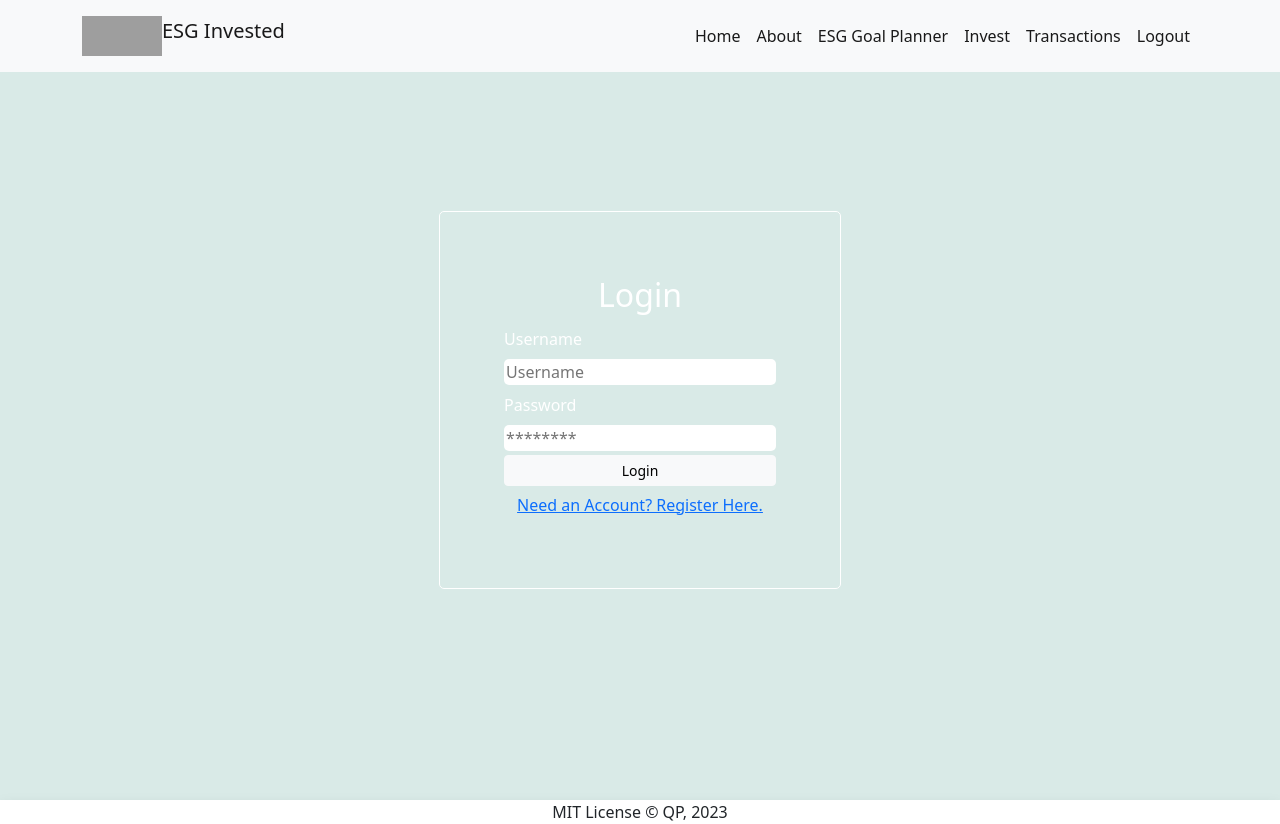
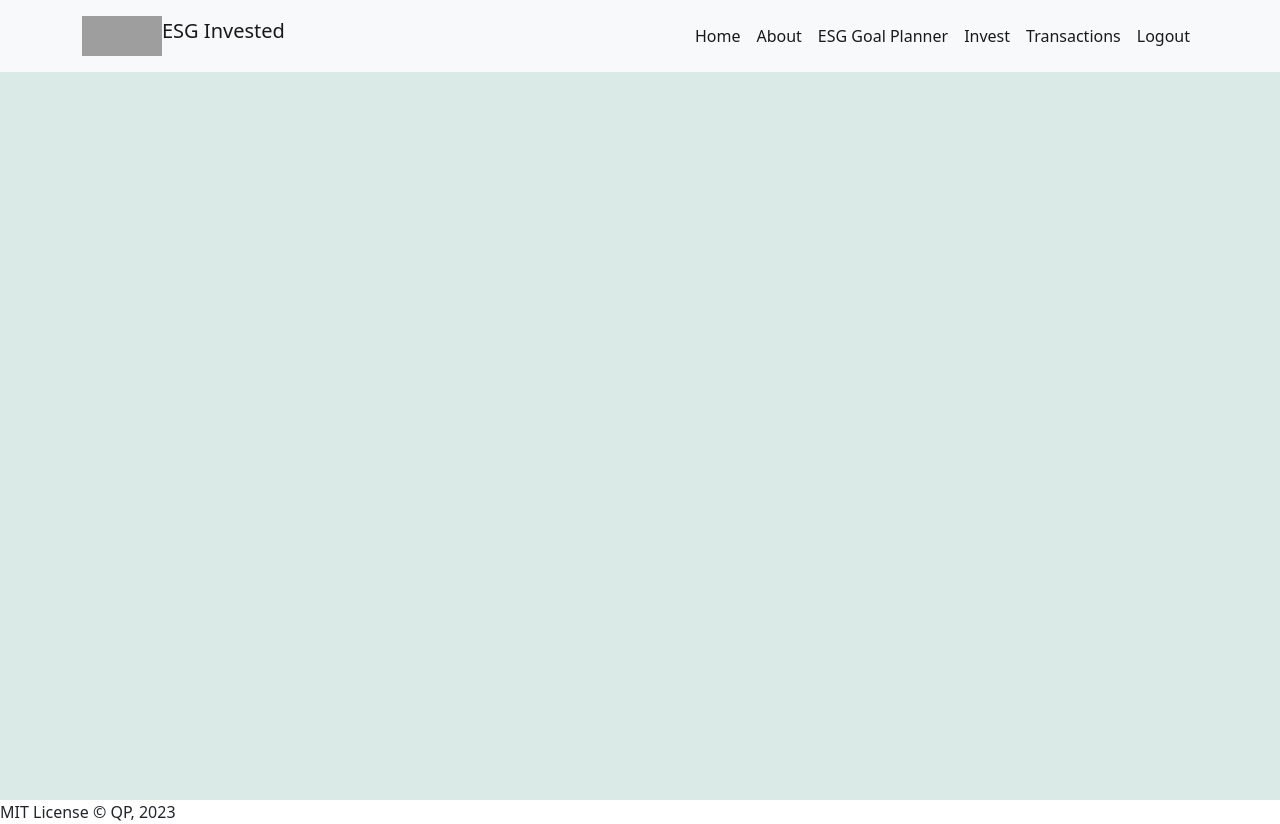
Before and after one commit to Anaiq/front-end-esg-invested, a React (Create React App) app: page / in a window 1280 px wide. Built offline with nearby package versions, Linux system fonts and the light colour scheme; no server answers; grey boxes are pictures that could not be loaded.

Commit message:
initiating react router

```diff
--- a/package.json
+++ b/package.json
@@ -15,6 +15,7 @@
     "react": "^18.2.0",
     "react-bootstrap": "^2.7.0",
     "react-dom": "^18.2.0",
+    "react-router-dom": "^6.8.0",
     "react-scripts": "5.0.1",
     "typescript": "^4.4.2",
     "web-vitals": "^2.1.0"
--- a/src/App.tsx
+++ b/src/App.tsx
@@ -1,13 +1,13 @@
 import React from 'react';
+import { BrowserRouter, Routes, Route } from "react-router-dom";
 import { useState, useEffect } from 'react';
 import axios from 'axios';
 import 'bootstrap/dist/css/bootstrap.min.css';
 import './App.css';
 import Register from './components/Register';
 import Login from './components/Login';
+import Home from './components/Home';
 import About from './components/About';
-import Header from './components/Header';
-import Footer from './components/Footer';
 import ExchangeLists from './components/ExchangeLists';
 import PortfolioLists from './components/PortfolioLists';
 
@@ -92,24 +92,32 @@ function App() {
   }, []);
 
   return (
-    <div className="App">
-      <header>
-        <Header/>
-      </header>
-      {/* React Router section to wrap around this part */}
-      <main className="main">
-        {
-          currentForm === "login" ? <Login onFormSwitch={toggleForm}/> : <Register onFormSwitch={toggleForm}/>
-        }
-        {/* <ExchangeLists exchangeStocks={exchanges}/>
-        <PortfolioLists portfolioStocks={portfolios} investor={investor}/>
-        <About /> */}
-      </main>
-      <footer>
-        <Footer/>
-      </footer>
+    <BrowserRouter>
+    <Routes>
+      <Route path="/" element={<Home />}></Route>
+      <Route path="/about" element={<About />}></Route>
+      {/* <Route path="exchange" element={<ExchangeLists  />}></Route> */}
+    </Routes>
+  </BrowserRouter>
 
-    </div>
+    // <div className="App">
+    //   <header>
+    //     <Header/>
+    //   </header>
+    //   {/* React Router section to wrap around this part */}
+    //   <main className="main">
+    //     {
+    //       currentForm === "login" ? <Login onFormSwitch={toggleForm}/> : <Register onFormSwitch={toggleForm}/>
+    //     }
+    //     {/* <ExchangeLists exchangeStocks={exchanges}/>
+    //     <PortfolioLists portfolioStocks={portfolios} investor={investor}/>
+    //     <About /> */}
+    //   </main>
+    //   <footer>
+    //     <Footer/>
+    //   </footer>
+
+    // </div>
   );
 }
 
--- a/src/components/Footer.tsx
+++ b/src/components/Footer.tsx
@@ -6,7 +6,7 @@ interface IFooterProps {
 const Footer: React.FunctionComponent<IFooterProps> = (props) => {
     return (
         <div >
-            <section className="shadow ml-2">
+            <section>
                 MIT License &copy; QP, 2023
             </section>
         </div>
--- /dev/null
+++ b/src/components/Home.tsx
@@ -0,0 +1,30 @@
+import * as React from 'react';
+import Header from './Header';
+import Footer from './Footer';
+
+interface IHomeProps {
+}
+
+const Home: React.FunctionComponent<IHomeProps> = (props) => {
+    return (
+        <section>
+            <header>
+                <Header/>
+            </header>
+            <main className="main">
+            {/* {
+                currentForm === "login" ? <Login onFormSwitch={toggleForm}/> : <Register onFormSwitch={toggleForm}/>
+            }  */}
+        {/* <ExchangeLists exchangeStocks={exchanges}/>
+        <PortfolioLists portfolioStocks={portfolios} investor={investor}/>
+        <About /> */}
+            </main>
+            <footer>
+                <Footer/>
+            </footer>
+        </section>
+
+    );
+};
+
+export default Home;
```
Also changed, not shown: src/components/Home.css (added), 1 other file (tests, documents, lock files or other folders).
